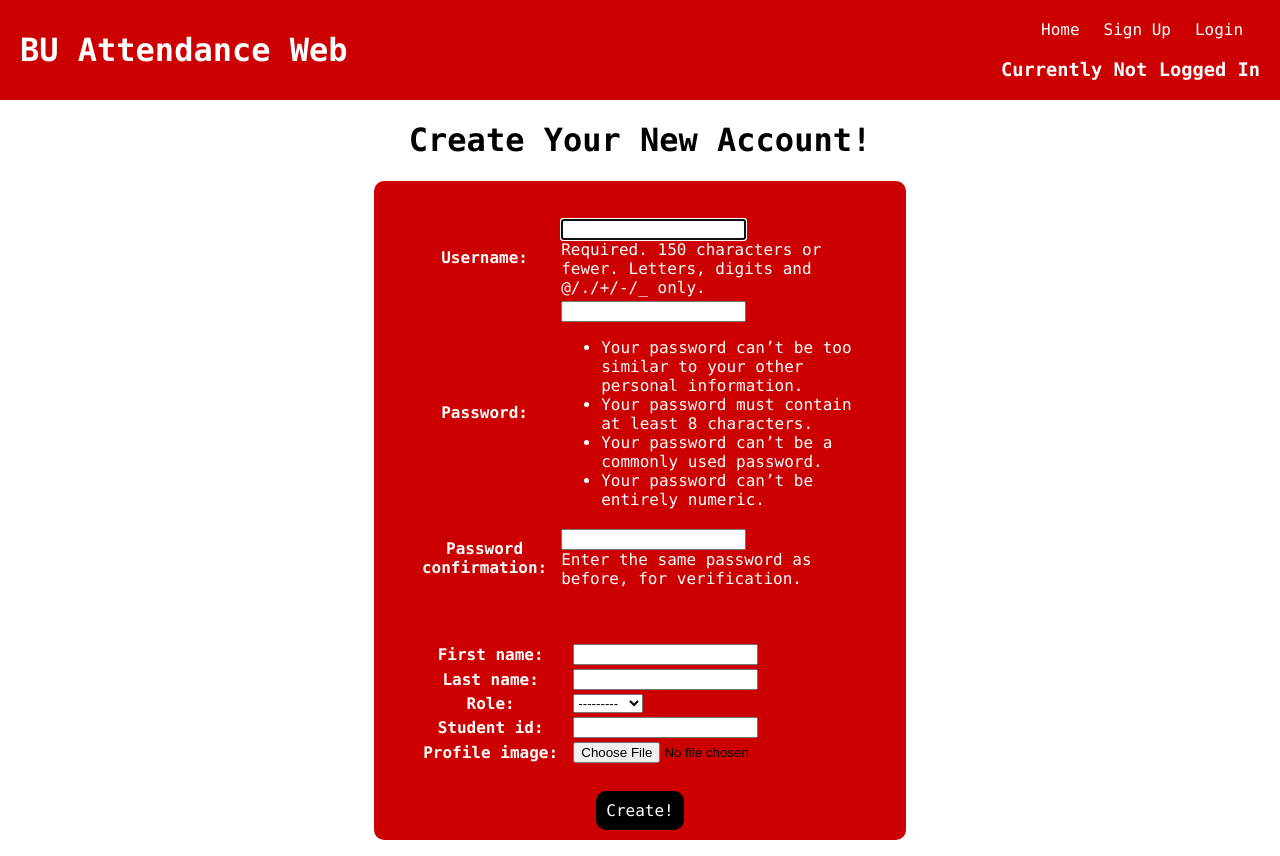
After one commit to sphung01/cs412-django, a Django app: page /project/signup/ in a window 1280 px wide. The commit adds this page. Run offline with Django 5.2, Linux system fonts and the light colour scheme; parts of the project's set-up code (start-up, migrations or seed data) failed here and were passed over.

Commit message:
Made a sign up page

```diff
--- /dev/null
+++ b/project/forms.py
@@ -0,0 +1,12 @@
+from django import forms
+from .models import *
+
+class CreateUserForm(forms.ModelForm):
+    """
+        Adds a new user to the database
+    """
+
+    class Meta:
+        '''associate this form with a model from our database.'''
+        model = ProjectUser
+        fields = ['first_name', 'last_name', 'role', 'student_id', 'profile_image']
--- a/project/models.py
+++ b/project/models.py
@@ -1,5 +1,6 @@
 from django.db import models
 from django.contrib.auth.models import User
+from django.urls import reverse
 
 # Create your models here.
 class ProjectUser(models.Model):
@@ -40,6 +41,12 @@ class ProjectUser(models.Model):
         """
         if self.role == "Teacher":
             return True
+
+    def get_absolute_url(self):
+        """
+            Return the URL to display one instance of this model.
+        """
+        return reverse('project:home')
 
     def __str__(self):
         """
--- a/project/templates/project/base.html
+++ b/project/templates/project/base.html
@@ -14,21 +14,33 @@
 
     <body>
         <header>
-            <h1>BU Attendance Web</h1>
-            <nav>
+            <h1 class="web-title">BU Attendance Web</h1>
+            <nav class="navigation">
                 <ul>
-                    <li>About</li>
-                    <li>Login</li>
-                    <li>Logout</li>
+                    <li><a href="{% url 'project:home' %}">Home</a></li>
+                    <li><a href="{% url 'project:sign_up' %}">Sign Up</a></li>
+                    {% if request.user.is_authenticated %}
+                        <li>My Profile</li>
+                        <li>
+                            <form method="POST" action="{% url 'project:logout' %}">
+                                {% csrf_token %}
+                                <button type="submit" class="logout-button">Log Out</button>
+                            </form>
+                        </li>
+                    {% else %}
+                        <li><a href="{% url 'project:login' %}">Login</a></li>
+                    {% endif %}
                 </ul>
+                {% if request.user.is_authenticated %}
+                    <h3 class="logger-info">Logged in as: {{request.user}}</h3>
+                {% else %}
+                    <h3 class="logger-info">Currently Not Logged In</h3>
+                {% endif %}
             </nav>
         </header>
 
         {% block content %}
         {% endblock %}
 
-        <footer>
-            Page was created by sphung01@bu.edu
-        </footer>
     </body>
 </html>
--- /dev/null
+++ b/project/templates/project/sign_up.html
@@ -0,0 +1,33 @@
+<!--
+    File: project/templates/project/sign_up.html
+    Author: Steven Phung (sphung01@bu.edu), 5/29/2025
+    Description: A page that displays a form for the user
+    to create new account. Once submitted, their info
+    will be constructed into an instance and placed in
+    the database.
+-->
+{% extends 'project/base.html' %}
+{% block content %}
+<main class="sign-up-page">
+    <h1>Create Your New Account!</h1>
+    <form method="POST" action="{% url 'project:sign_up' %}" enctype="multipart/form-data" class="sign-up-form-style">
+        {% csrf_token %}
+        <!-- A form to create username and password -->
+        <div class="form-table-signup">
+            <table>
+                {{ user_creation_form.as_table }}
+            </table>
+        </div>
+
+        <!-- A form to add in our info -->
+        <div class="form-table-signup">
+            <table>
+                {{ form.as_table }}
+            </table>
+        </div>
+
+        <!-- A submit button -->
+        <button type="submit" class="create-user-button">Create!</button>
+    </form>
+</main>
+{% endblock%}
--- a/project/urls.py
+++ b/project/urls.py
@@ -7,12 +7,17 @@ from django.urls import path
 from django.conf import settings
 from django.conf.urls.static import static
 from . import views
+from .views import * #Adds all the view functions that exist
+from django.contrib.auth import views as auth_views
 
 """
 Configures URLs for the 'mini_fb' app
 
 Routes:
-
+- /project/ -> The home page of the website
+- /project/login -> The login page for user to be authenticated
+- /project/logout -> Logs the user out and redirects to home page
+- /project/signup -> Allows the user to create new account
 
 
 "static(settings.STATIC_URL, document_root=settings.STATIC_ROOT)"
@@ -29,5 +34,8 @@ app_name = 'project'
 
 urlpatterns = [
     path(r'', views.home, name="home"),
+    path('login/', auth_views.LoginView.as_view(template_name='project/login.html'), name='login'),
+    path('logout/', auth_views.LogoutView.as_view(next_page='project:home'), name='logout'),
+    path('signup/', CreateUserView.as_view(), name='sign_up'),
 ]
 urlpatterns += static(settings.STATIC_URL, document_root=settings.STATIC_ROOT)
--- a/project/views.py
+++ b/project/views.py
@@ -1,8 +1,75 @@
 from django.shortcuts import render
+from .models import *
+from .forms import *
+from django.views.generic import ListView, DetailView, CreateView, UpdateView, DeleteView, View
+from django.urls import reverse
+from django.shortcuts import redirect
+from django.contrib.auth.mixins import LoginRequiredMixin
+from django.contrib.auth.forms import UserCreationForm
+from django.contrib.auth import login
+import random
+import time
 
 # Create your views here.
 def home(request):
+    template = 'project/home.html'
+    return render(request, template)
 
-    template = 'project/home.html'
+class CreateUserView(CreateView):
+    """
+        This view will display a form where the user will submit their
+        account and it'll be saved to the database.
+        (1) display the HTML form to user (GET)
+        (2) process the form submission and store the new Profile object (POST)
+    """
 
-    return render(request, template)
+    # We will grab the CreateUserForm class from forms.py
+    form_class = CreateUserForm
+
+    # Then use a template where we will have the user sign up
+    template_name = 'project/sign_up.html'
+
+    # We also want to give the context by using UserCreationForm
+    # so that we can make a username and password
+    def get_context_data(self, **kwargs):
+        """
+            Within this method, we store values into the context and pass it
+            over to the template.
+        """
+        context = super().get_context_data()
+        context['user_creation_form'] = UserCreationForm()
+        return context
+
+
+    def form_valid(self, form):
+        '''
+            This method handles the form submission and saves the
+            new object to the Django database.
+        '''
+        # Reconstruct the UserCreationForm instance
+        # from the self.request.POST data
+        user_form = UserCreationForm(self.request.POST)
+
+        if user_form.is_valid():
+            # Call the save() method on the UserCreationForm instance.
+            # This method call will return the
+            # newly created User object.
+            # Save it to a variable.
+            new_user = user_form.save()
+
+            # Log the User in
+            login(self.request, new_user)
+
+            # Attach the new User to the ProjectUser being created
+            form.instance.user = new_user
+
+            # Delegate the work to the superclass method form_valid:
+            return super().form_valid(form)
+        else:
+            # If the UserCreationForm is invalid, re-render the page with both forms
+            return self.render_to_response(
+                self.get_context_data(form=form, user_creation_form=user_form)
+            )
+
+class ShowUserProfileView(DetailView):
+    template_name
--- a/static/project_styles.css
+++ b/static/project_styles.css
@@ -0,0 +1,113 @@
+/*
+    File: project_styles.css
+    Author: Steven Phung (sphung01@bu.edu), 6/21/2025
+    Description: This file is responsible for styling
+    the website to increase user experience
+*/
+
+
+/* Styling for the base.html file */
+body {
+    font-family: 'Lucida Console', monospace;
+    margin: 0 auto;
+}
+
+header {
+    display: flex;
+    justify-content: space-between;
+    align-items: center;
+    background-color: #CC0000;
+    color: white;
+}
+
+.web-title {
+    margin: 20px;
+}
+
+.navigation ul {
+    display: flex;
+    flex-direction: row;
+    gap: 1.5rem; /* space between menu items */
+    list-style-type: none;
+    margin: 20px;
+}
+
+.navigation li:hover {
+    cursor: pointer;
+    text-decoration: underline;
+}
+
+a {
+    text-decoration: none;
+    color: white;
+}
+
+.logout-button {
+    background: none;
+    border: none;
+    color: inherit;
+    font: inherit;
+    cursor: pointer;
+    padding: 0;
+    margin: 0;
+    text-decoration: none;
+}
+
+.logout-button:hover {
+    text-decoration: underline;
+}
+
+.logger-info {
+    text-align: right;
+    margin: 20px;
+}
+
+/* This part right here is for styling the sign_up.html file */
+.sign-up-page {
+    display: flex;
+    flex-direction: column;
+    align-items: center;
+    text-align: center;
+}
+
+.form-table-signup {
+    display: flex;
+    flex-direction: column;
+    padding: 25px;
+}
+
+/* make form fields and labels white */
+.form-table-signup textarea,
+.form-table-signup label {
+    color: white;
+}
+
+.sign-up-form-style {
+    background-color: #CC0000;
+    border-radius: 10px;
+    width: 40%;
+    padding: 10px;
+}
+
+.sign-up-form-style .helptext,
+.sign-up-form-style .errorlist {
+    color: white;
+}
+
+.create-user-button {
+    background: none;
+    border: none;
+    color: white;
+    font: inherit;
+    cursor: pointer;
+    padding: 10px;
+    margin: 0;
+    background-color: black;
+    border-radius: 10px;
+
+}
+
+.create-user-button:hover {
+    background-color: white;
+    color: black;
+}
```
Also changed, not shown: project/templates/project/login.html (+26 -3 lines), project/templates/project/show_my_profile.html (added, +14 -0 lines).
